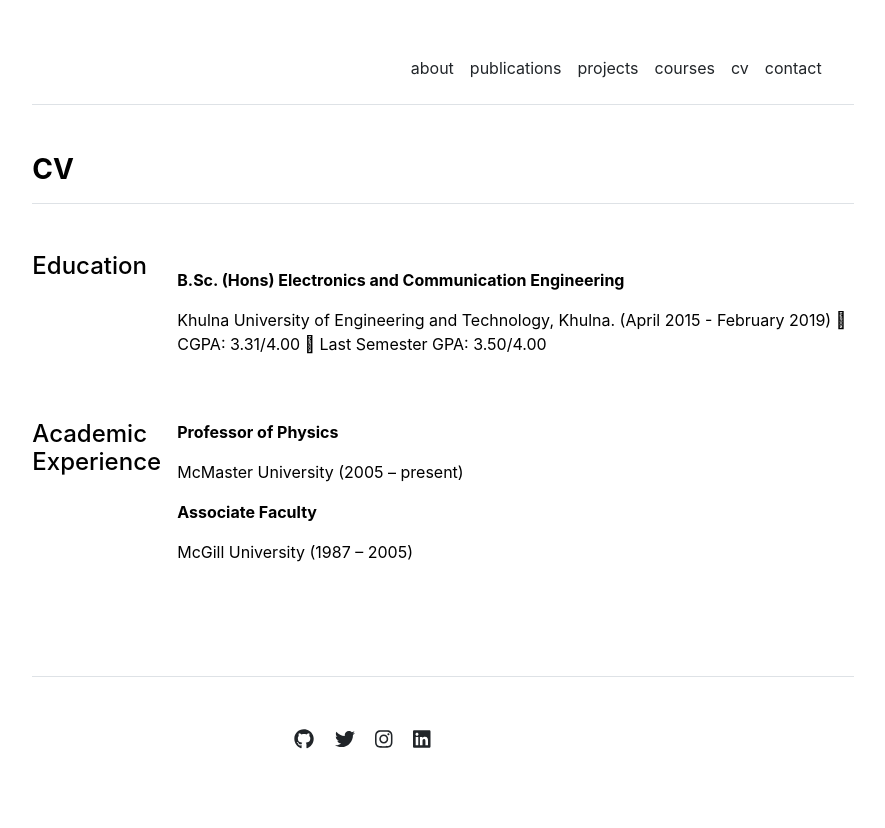
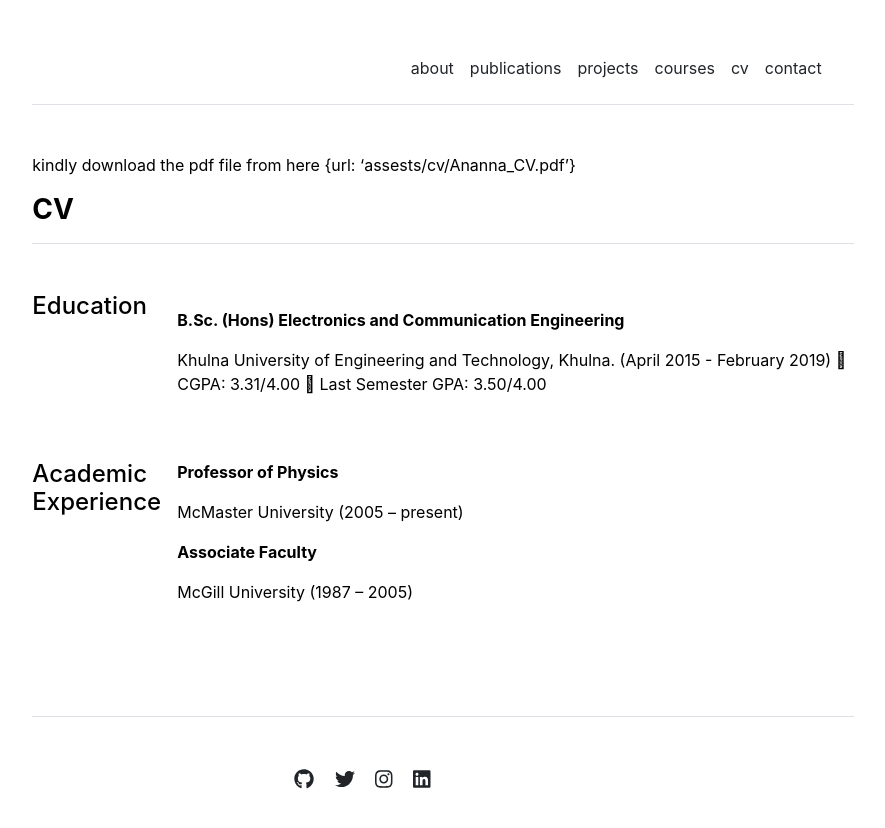
Before and after one commit to Anannabiswas/anannabiswas.github.io, a Jekyll site: the page built from cv.md, in a window 1280 px wide. Shown: the top 828 px of the page, without its empty margins (197-1082 px from the left). Built offline with Jekyll 4.4.1, drawn with Linux system fonts in a browser that asks for light colours.

Commit message:
Update cv.md

```diff
--- a/cv.md
+++ b/cv.md
@@ -2,3 +2,4 @@
 layout: cv
 title: "CV"
 ---
+kindly download the pdf file from here  {url: 'assests/cv/Ananna_CV.pdf'}
```
